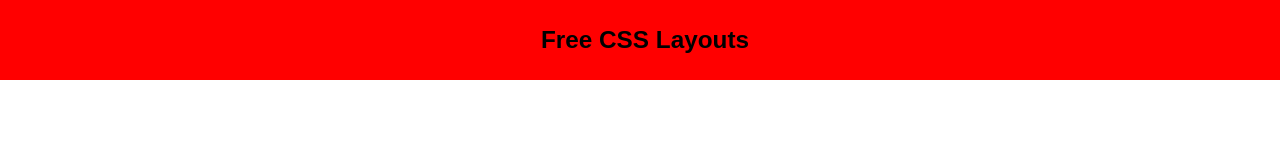
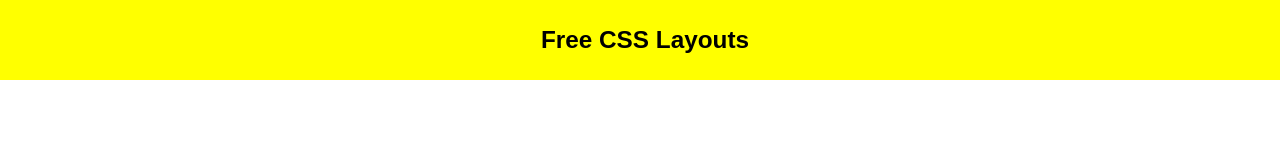
Before and after one commit to ashsavag/lesGit, a plain HTML site: page index.html in a window 1280 px wide. Drawn offline with Linux system fonts and the light colour scheme.

```diff
--- a/styles.css
+++ b/styles.css
@@ -2,7 +2,7 @@
 body{font: 76% arial,sans-serif;text-align:center}
 p{margin:0 10px 10px}
 a{padding:5px; text-decoration:none; color:#000000;}
-div#header{background-color:red;}
+div#header{background-color:yellow;}
 div#header h1{height:80px;line-height:80px;margin:0;padding-left:10px;}
 /*div#container{text-align:left}
 div#content p{line-height:1.4}
```
